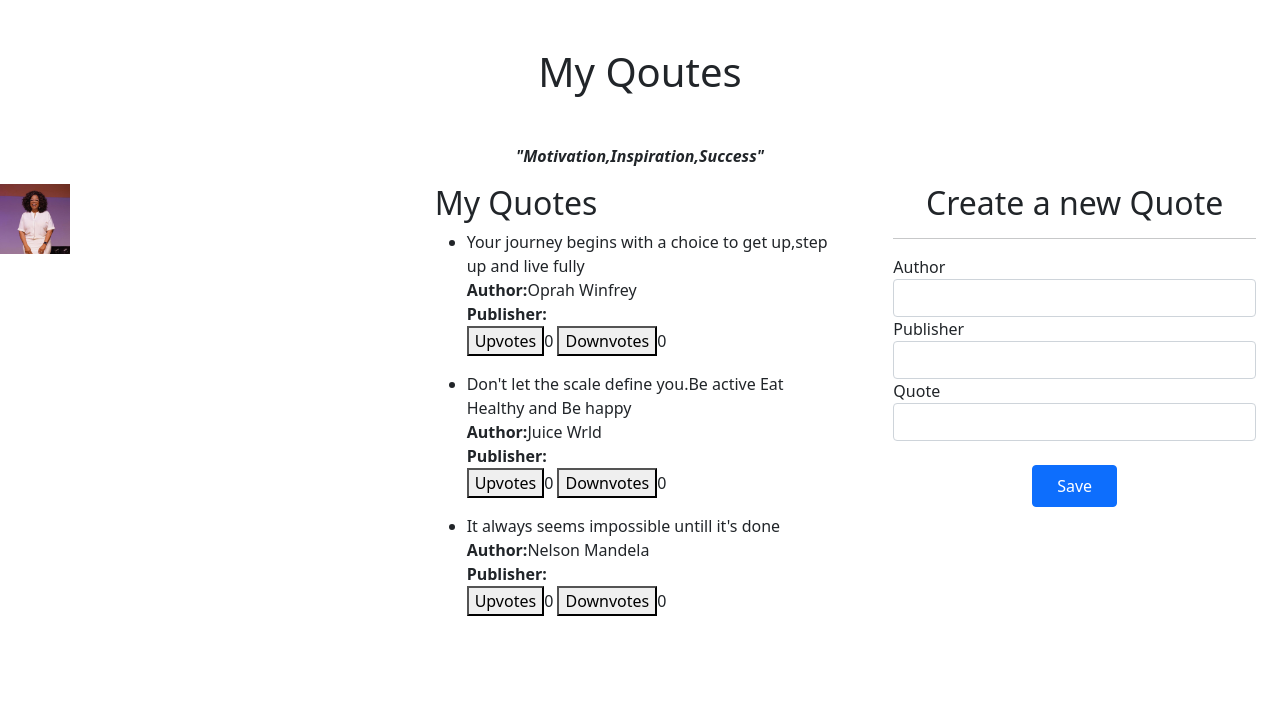
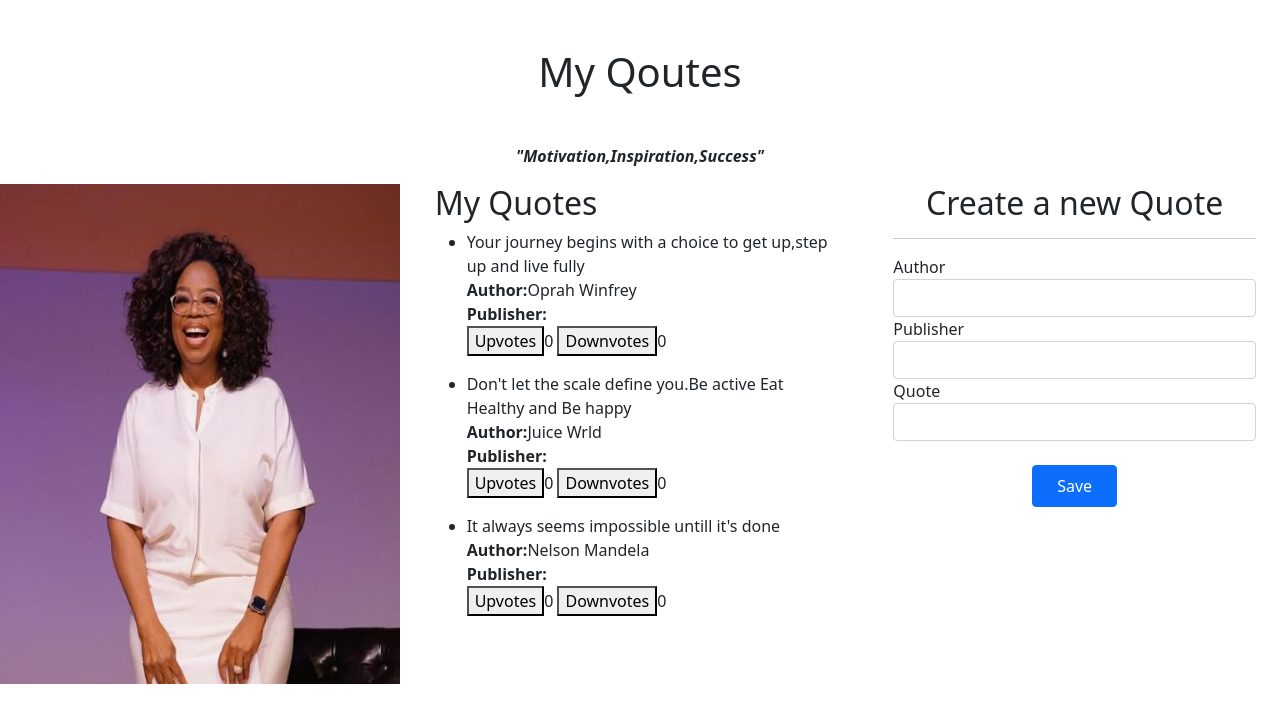
Before and after one commit to Lorna-Mwaura/Quotes, an Angular app in the folder QuotesN/: page / in a window 1280 px wide. Shown: the top 722 px of the page. Built offline with nearby package versions, Linux system fonts and the light colour scheme.

Commit message:
edited the image

```diff
--- a/QuotesN/src/app/background/background.component.css
+++ b/QuotesN/src/app/background/background.component.css
@@ -1,4 +1,4 @@
 img{
-    height: 70px;
-    width: 70px;
+    height: 500px;
+    width: 400px;
 }
```
